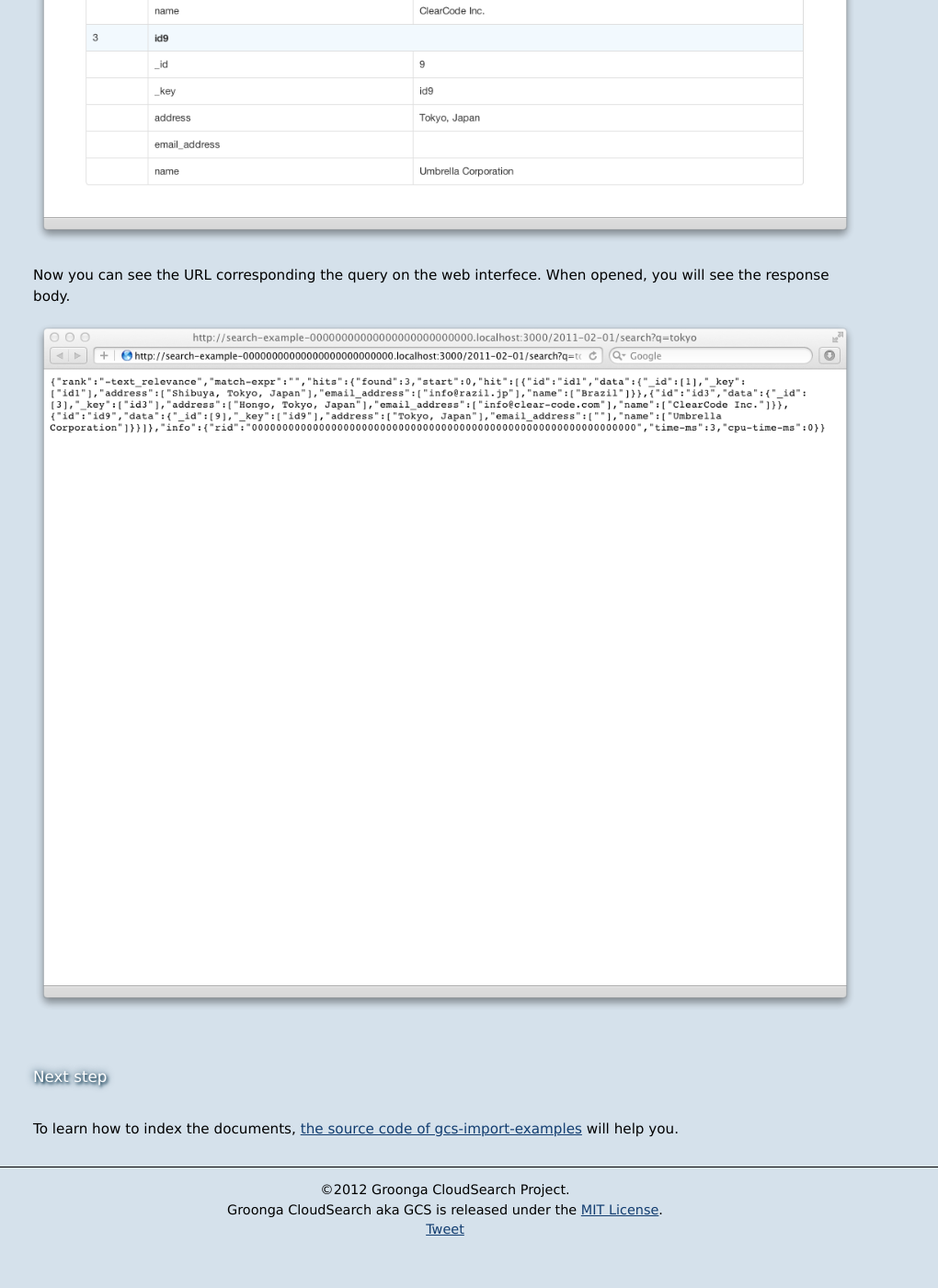
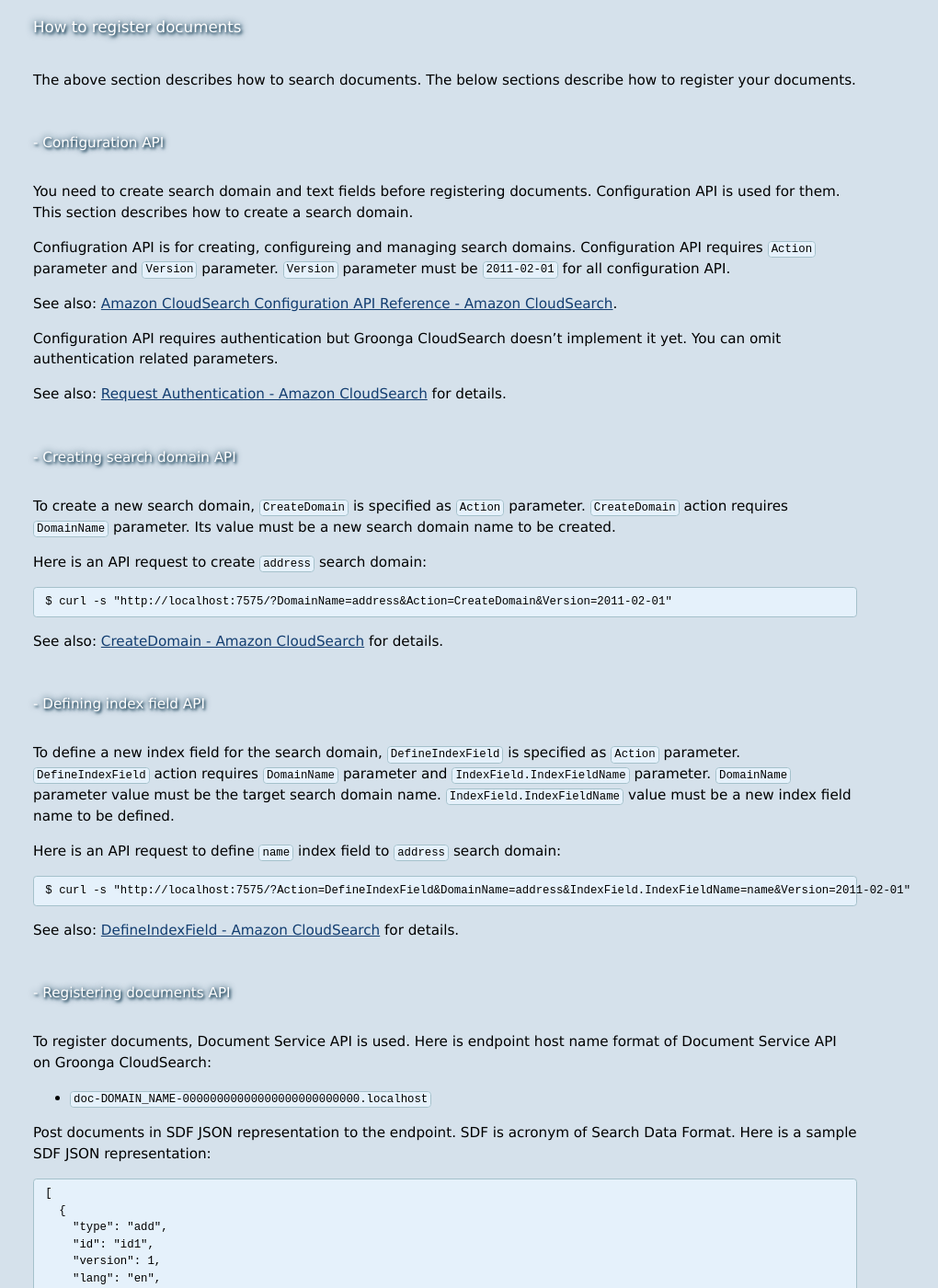
Before and after one commit to groonga/gcs.groonga.org, a Jekyll site: the page built from docs/tutorial/index.md, in a window 1280 px wide and 1400 px high, scrolled down 6526 px. Shown: the whole window at 92% size, without its empty margins (156-1176 px from the left). Built offline with Jekyll 4.4.1, drawn with Linux system fonts in a browser that asks for light colours; comment, search, counter and statistics services are not loaded; before the commit the page ends 7889 px from its top, so only the background shows below that; some of the changed text lies outside the part shown.

Commit message:
tutorial: add more descriptions about registering documents

```diff
--- a/docs/tutorial/index.md
+++ b/docs/tutorial/index.md
@@ -27,15 +27,13 @@
 You will get your Amazon CloudSearch API on your computer after
 this tutorial.
 
-This tutorial describes only three important APIs:
+This tutorial describes how to search documents and how to register
+documents. First, searching is described because you will be
+interested in searching rather than registering.
 
-1. Simple search API
-2. Creating search domain API
-3. Creating text field API
-
-The simple search API is described with sample data provided by
-Groonga CloudSearch. So you don't need to care about _search domain_
-and _text field_. They are described later.
+Searching is described with example documents provided by Groonga
+CloudSearch. So you don't need to care about registering. It is
+described later.
 
 ## Prepare test environment
 
@@ -62,7 +60,7 @@
 documents like a table in RDBMS has records.
 
 See also: [`search domain` in Amazon CloudSearch
-Glossary](http://docs.amazonwebservices.com/cloudsearch/latest/developerguide/Glossary.html#searchdomain)
+Glossary - Amazon CloudSearch](http://docs.amazonwebservices.com/cloudsearch/latest/developerguide/Glossary.html#searchdomain)
 
 In this tutorial, `example` is used as the sample search domain name.
 
@@ -74,7 +72,7 @@
 
 `DOMAIN_NAME` is search domain name. `DOMAIN_ID` is search domain ID.
 
-See also: [Endpoints for Amazon
+See also: [Endpoints for Amazon CloudSearch - Amazon
 CloudSearch](http://docs.amazonwebservices.com/cloudsearch/latest/developerguide/endpoints.html)
 
 Groonga CloudSearch uses the following endpoint host name formats:
@@ -96,38 +94,30 @@
 Type the following command to confirm endpoint host names can be
 resolved:
 
-    $ host search-example-00000000000000000000000000.localhost
-    $ host doc-example-00000000000000000000000000.localhost
+    $ ping -c 1 search-example-00000000000000000000000000.localhost
+    PING search-example-00000000000000000000000000.localhost (127.0.0.1) 56(84) bytes of data.
+    64 bytes from localhost (127.0.0.1): icmp_req=1 ttl=64 time=0.030 ms
+    ...
+    $ ping -c 1 doc-example-00000000000000000000000000.localhost
+    PING doc-example-00000000000000000000000000.localhost (127.0.0.1) 56(84) bytes of data.
+    64 bytes from localhost (127.0.0.1): icmp_req=1 ttl=64 time=0.020 ms
+    ...
 
-...HERE...
+### Start Groonga CloudSearch service
 
-
-Install Groonga Cloudsearch following [install instructions](../install/).
-
-## Setup /etc/hosts
-
-Groonga CloudSearch requires name-based virtualhosts configured. These commands will add configurations to the domain "example". Run these commands on the terminal:
-
-    $ sudo sh -c 'echo "127.0.0.1 doc-example-00000000000000000000000000.localhost" >> /etc/hosts'
-    $ sudo sh -c 'echo "127.0.0.1 search-example-00000000000000000000000000.localhost" >> /etc/hosts'
-
-<img src="configure-hosts.png" alt="configuring /etc/hosts" width="100%" />
-
-Note: A _domain_ encapsulates the data and search instances. See [Amazon CloudSearch Glossary - Amazon CloudSearch](http://docs.amazonwebservices.com/cloudsearch/latest/developerguide/Glossary.html#searchdomain) for details.
-
-## Start GCS server
-
-You need to start GCS server. Run gcs command:
+Run Groonga CloudSearch service by `gcs` command:
 
     $ gcs
 
-<img src="gcs-started.png" alt="gcs server started" width="100%" />
+Groonga CloudSearch service listens at
+[http://localhost:7575/](http://localhost:7575/) by default.
 
-GCS server will listen at http://127.0.0.1:3000/.
+### Import example documents
 
-## Import example data
-
-You can import example data into GCS with gcs-import-examples command. Use another terminal and execute the following command:
+Import example documents for simple search API by
+`gcs-import-examples` command because search API is described before
+document registration API. Use another terminal and execute the following
+command:
 
     $ gcs-import-examples
 
@@ -138,19 +128,155 @@
 
 <img src="gcs-import-examples-finished.png" alt="gcs-import-examples finished" width="100%" />
 
+OK. Test environment is prepared. Let's try search API.
 
-## Search documents
+## How to search documents
 
-Now you can search the documents. Open http://127.0.0.1:3000/ with your browser.
- Try 'tokyo' as a query.
+Simple search API is used for searching documents. Groonga CloudSearch
+also provides dashbord Web page at
+[http://localhost:7575/](http://localhost:7575/).
+
+Open [http://localhost:7575/](http://localhost:7575/) to try simple
+search API. Input `tokyo` to text field and press `Search` button! You
+will get documents that have `tokyo` keyword in content.
 
 <img src="web-ui.png" alt="searching 'tokyo' with web UI" width="100%" />
 
-Now you can see the URL corresponding the query on the web interfece.
-When opened, you will see the response body.
+There is the API URL corresponding to the query in the search page.
+To see raw response body in JSON, open the API URL.
 
 <img src="json-search-response.png" alt="JSON search response" width="100%" />
 
+The API URL just has `q` parameter. `q` parameter means that searching
+documents that have query string (`q` parameter value) in the default
+search fields. The default search fields are all text fields by
+default.
+
+See also: [Searching the Default Search Field in Amazon CloudSearch -
+Amazon
+CloudSearch](http://docs.amazonwebservices.com/cloudsearch/latest/developerguide/simplesearches.html)
+
+See [Search Response - Amazon
+CloudSearch](http://docs.amazonwebservices.com/cloudsearch/latest/developerguide/Search.Response.html)
+for returned JSON format.
+
+### Restrictions
+
+Groonga CloudSearch only supports `q` parameter for now. Other
+parameters such as `start` and `size` will be supported in the future
+release.
+
+See also: [Search Requests - Amazon
+CloudSearch](http://docs.amazonwebservices.com/cloudsearch/latest/developerguide/Search.Requests.html)
+for all parameters.
+
+## How to register documents
+
+The above section describes how to search documents. The below
+sections describe how to register your documents.
+
+### Configuration API
+
+You need to create search domain and text fields before registering
+documents. Configuration API is used for them. This section describes
+how to create a search domain.
+
+Confiugration API is for creating, configureing and managing search
+domains. Configuration API requires `Action` parameter and `Version`
+parameter. `Version` parameter must be `2011-02-01` for all
+configuration API.
+
+See also: [Amazon CloudSearch Configuration API Reference - Amazon
+CloudSearch](http://docs.amazonwebservices.com/cloudsearch/latest/developerguide/ConfigAPI.html).
+
+Configuration API requires authentication but Groonga CloudSearch
+doesn't implement it yet. You can omit authentication related
+parameters.
+
+See also: [Request Authentication - Amazon
+CloudSearch](http://docs.amazonwebservices.com/cloudsearch/latest/developerguide/requestauth.html)
+for details.
+
+### Creating search domain API
+
+To create a new search domain, `CreateDomain` is specified as `Action`
+parameter. `CreateDomain` action requires `DomainName` parameter. Its
+value must be a new search domain name to be created.
+
+Here is an API request to create `address` search domain:
+
+    $ curl -s "http://localhost:7575/?DomainName=address&Action=CreateDomain&Version=2011-02-01"
+
+See also: [CreateDomain - Amazon
+CloudSearch](http://docs.amazonwebservices.com/cloudsearch/latest/developerguide/API_CreateDomain.html)
+for details.
+
+### Defining index field API
+
+To define a new index field for the search domain, `DefineIndexField`
+is specified as `Action` parameter. `DefineIndexField` action requires
+`DomainName` parameter and `IndexField.IndexFieldName`
+parameter. `DomainName` parameter value must be the target search
+domain name. `IndexField.IndexFieldName` value must be a new index
+field name to be defined.
+
+Here is an API request to define `name` index field to `address`
+search domain:
+
+    $ curl -s "http://localhost:7575/?Action=DefineIndexField&DomainName=address&IndexField.IndexFieldName=name&Version=2011-02-01"
+
+See also: [DefineIndexField - Amazon
+CloudSearch](http://docs.amazonwebservices.com/cloudsearch/latest/developerguide/API_DefineIndexField.html)
+for details.
+
+### Registering documents API
+
+To register documents, Document Service API is used. Here is endpoint
+host name format of Document Service API on Groonga CloudSearch:
+
+* `doc-DOMAIN_NAME-00000000000000000000000000.localhost`
+
+Post documents in SDF JSON representation to the endpoint. SDF is
+acronym of Search Data Format. Here is a sample SDF JSON
+representation:
+
+    [
+      {
+        "type": "add",
+        "id": "id1",
+        "version": 1,
+        "lang": "en",
+        "fields": {
+          "name": "Brazil"
+        }
+      },
+      {
+        "type": "add",
+        "id": "id2",
+        "version": 1,
+        "lang": "en",
+        "fields": {
+          "name": "Enishi Tech Inc."
+        }
+      }
+    ]
+
+See also: [documents/batch JSON API - Amazon
+CloudSearch](http://docs.amazonwebservices.com/cloudsearch/latest/developerguide/DocumentsBatch.JSON.html)
+for details of SDF JSON representation.
+
+Here is an API request to register documents that are stored in
+`addresses.sdf.json` to `address` search domain:
+
+    $ curl -X POST --upload-file addresses.sdf.json --header "Content-Type: application/json" http://doc-example-00000000000000000000000000.localhost:7575/2011-02-01/documents/batch
+
+See also: [documents/batch JSON API - Amazon
+CloudSearch](http://docs.amazonwebservices.com/cloudsearch/latest/developerguide/DocumentsBatch.JSON.html#DocumentsBatch.JSON.ResponseProperties)
+for details of response.
+
+Now, you can search registered documents! Yay!
+
 ## Next step
 
-To learn how to index the documents, [the source code of gcs-import-examples](https://github.com/groonga/gcs/blob/master/bin/gcs-import-examples) will help you.
+Join our [Community](/community/) and share your requests, problems
+and so on!
```
